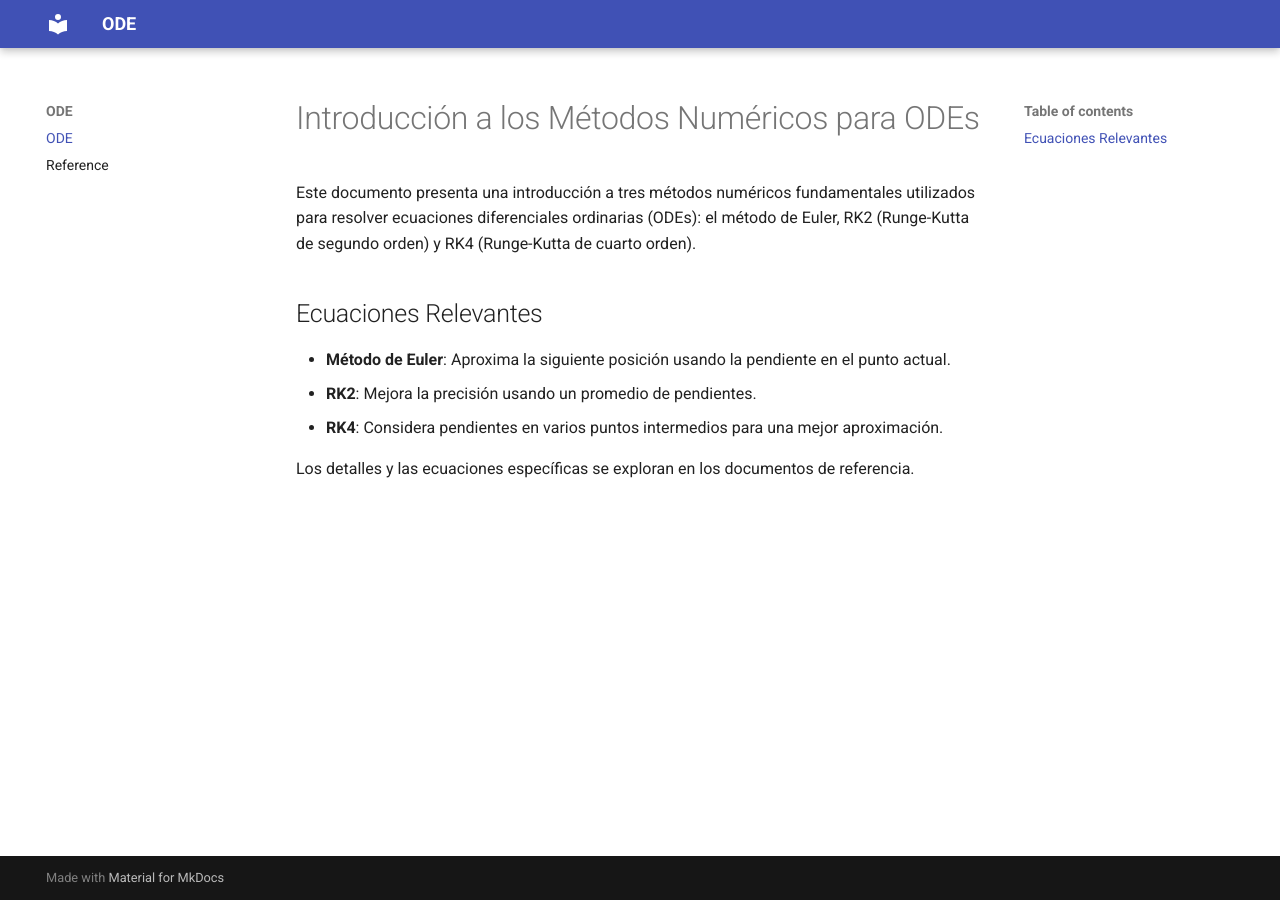
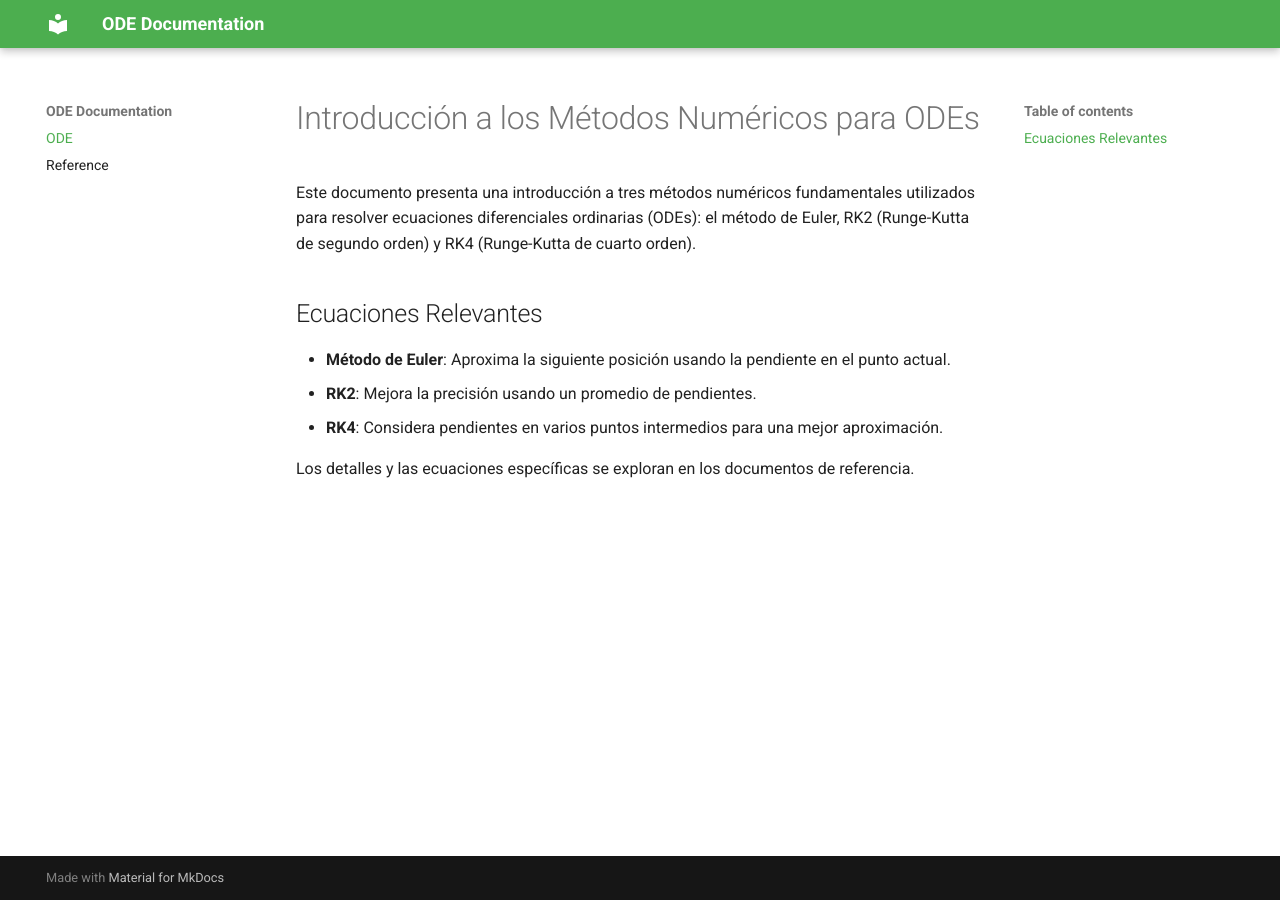
Before and after one commit to Estefany-g/Tarea_Estef, an MkDocs documentation site: the page built from docs/index.md, in a window 1280 px wide. Built offline with MkDocs 1.6.1 and Material for MkDocs 9.7.7, drawn with Linux system fonts in a browser that asks for light colours; some of the changed lines change nothing that is shown.

Commit message:
Se cambia la estetica de mkdocs.yml

```diff
--- a/mkdocs.yml
+++ b/mkdocs.yml
@@ -1,20 +1,23 @@
-site_name: ODE
+site_name: "ODE Documentation"  # Cambia el nombre del sitio según prefieras
 
 theme:
-  name: "material"
+  name: "material"  # Tema Material for MkDocs
+  palette:
+    primary: "green"  # Cambia el color primario del tema (puedes usar nombres de colores estándar o códigos hexadecimales)
+    accent: "light green"  # Cambia el color de acento del tema
 
 markdown_extensions:
   - pymdownx.arithmatex:
-      generic: true
+      generic: true  # Configuración para renderizar fórmulas matemáticas
 
 extra_javascript:
-  - javascript/mathjax.js
-  - https://polyfill.io/v3/polyfill.min.js?features=es6
-  - https://unpkg.com/mathjax@3/es5/tex-mml-chtml.js
+  - javascript/mathjax.js  # Archivo de JavaScript personalizado
+  - https://polyfill.io/v3/polyfill.min.js?features=es6  # Polyfill para navegadores antiguos
+  - https://unpkg.com/mathjax@3/es5/tex-mml-chtml.js  # Biblioteca MathJax para fórmulas matemáticas
 
 plugins:
-  - mkdocstrings
+  - mkdocstrings  # Plugin para integrar la documentación generada automáticamente
 
 nav:
-  - ODE: index.md
+  - ODE: index.md  # Enlaces en la barra de navegación principal
   - Reference: reference.md
```
